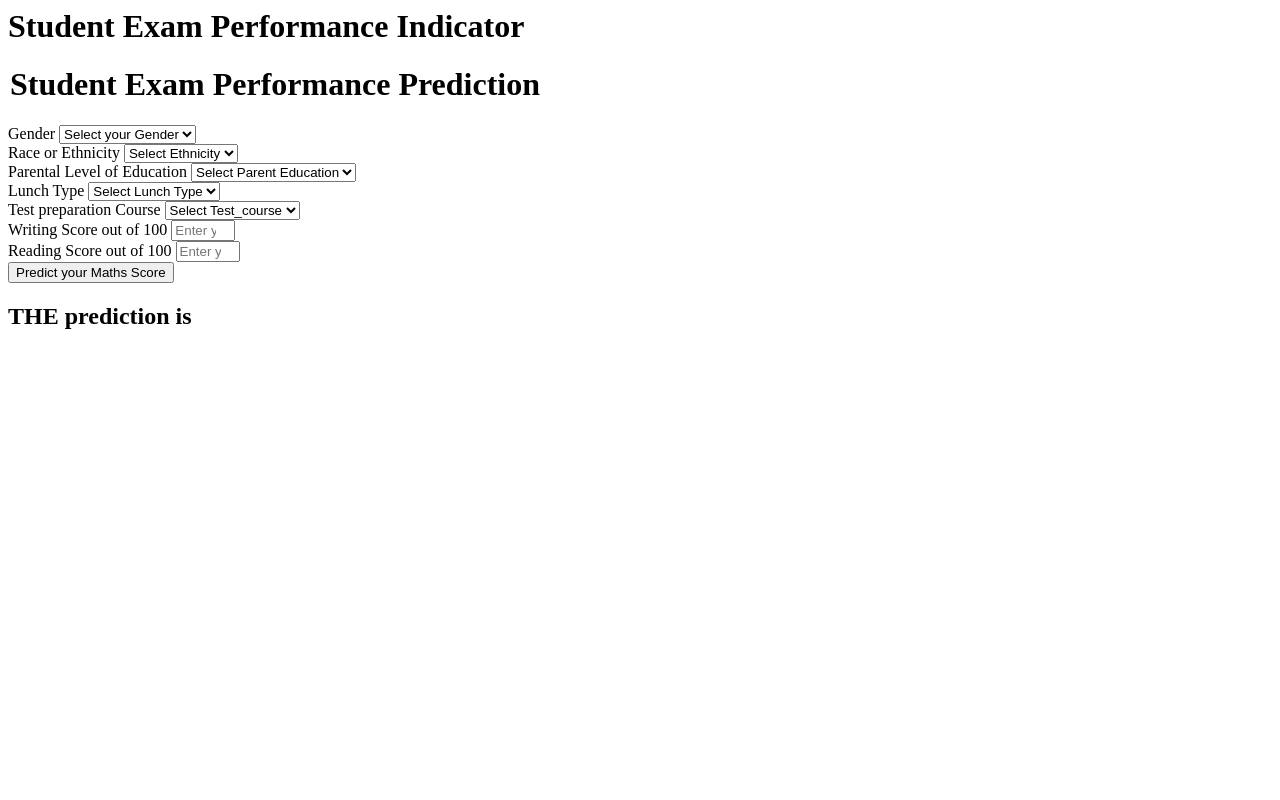
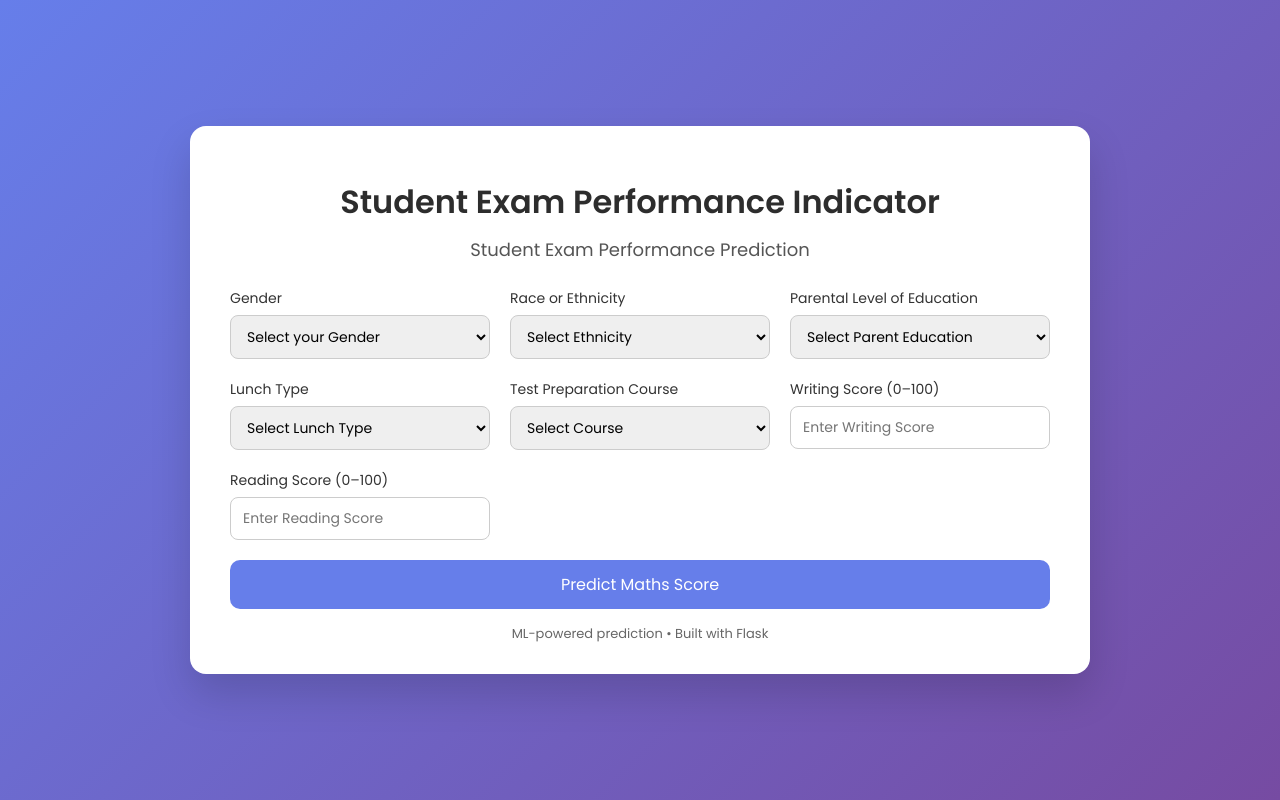
Before and after one commit to Khushi2427/mlproject, a Flask app: page /predictdata in a window 1280 px wide. Run offline with Flask 3, Linux system fonts and the light colour scheme.

Commit message:
ui upgraded

```diff
--- a/templates/home.html
+++ b/templates/home.html
@@ -1,111 +1,199 @@
-<html>
+<!DOCTYPE html>
+<html lang="en">
+<head>
+    <meta charset="UTF-8">
+    <title>Student Exam Performance Indicator</title>
+    <meta name="viewport" content="width=device-width, initial-scale=1.0">
+
+    <!-- Google Font -->
+    <link href="https://fonts.googleapis.com/css2?family=Poppins:wght@300;400;500;600&display=swap" rel="stylesheet">
+
+    <style>
+        * {
+            box-sizing: border-box;
+            font-family: 'Poppins', sans-serif;
+        }
+
+        body {
+            margin: 0;
+            min-height: 100vh;
+            background: linear-gradient(135deg, #667eea, #764ba2);
+            display: flex;
+            align-items: center;
+            justify-content: center;
+            padding: 20px;
+        }
+
+        .container {
+            background: #ffffff;
+            width: 100%;
+            max-width: 900px;
+            border-radius: 16px;
+            padding: 30px 40px;
+            box-shadow: 0 20px 40px rgba(0,0,0,0.15);
+        }
+
+        h1 {
+            text-align: center;
+            color: #2d2d2d;
+            margin-bottom: 10px;
+        }
+
+        legend {
+            text-align: center;
+            font-size: 18px;
+            color: #555;
+            margin-bottom: 25px;
+        }
+
+        form {
+            display: grid;
+            grid-template-columns: repeat(auto-fit, minmax(260px, 1fr));
+            gap: 20px;
+        }
+
+        .mb-3 {
+            display: flex;
+            flex-direction: column;
+        }
+
+        label {
+            font-size: 14px;
+            margin-bottom: 6px;
+            color: #333;
+        }
+
+        input, select {
+            padding: 10px 12px;
+            border-radius: 8px;
+            border: 1px solid #ccc;
+            font-size: 14px;
+            outline: none;
+            transition: border 0.2s ease;
+        }
+
+        input:focus, select:focus {
+            border-color: #667eea;
+        }
+
+        .btn-primary {
+            grid-column: 1 / -1;
+            padding: 12px;
+            font-size: 16px;
+            background: #667eea;
+            border: none;
+            border-radius: 10px;
+            color: #fff;
+            cursor: pointer;
+            transition: background 0.3s ease;
+        }
+
+        .btn-primary:hover {
+            background: #5a67d8;
+        }
+
+        .result-box {
+            margin-top: 25px;
+            padding: 15px;
+            background: #f4f6ff;
+            border-radius: 10px;
+            text-align: center;
+            font-size: 18px;
+            font-weight: 500;
+            color: #2d2d2d;
+        }
+
+        .footer-note {
+            text-align: center;
+            margin-top: 15px;
+            font-size: 13px;
+            color: #666;
+        }
+    </style>
+</head>
+
 <body>
-    <div class="login">
+    <div class="container">
         <h1>Student Exam Performance Indicator</h1>
+        <legend>Student Exam Performance Prediction</legend>
 
-       <form action="{{ url_for('predict_datapoint')}}" method="post">
-        <h1>
-            <legend>Student Exam Performance Prediction</legend>
-        </h1>
+        <form action="{{ url_for('predict_datapoint') }}" method="post">
+
             <div class="mb-3">
-            <label class="form-label">Gender</label>
-            <select class="form-control" name="gender" placeholder="Enter you Gender" required>
-                <option class="placeholder" selected disabled value="">Select your Gender</option>
-                <option value="male">
-                    Male
-                </option>
-                <option value="female">
-                    Female
-                </option>
+                <label>Gender</label>
+                <select name="gender" required>
+                    <option selected disabled value="">Select your Gender</option>
+                    <option value="male">Male</option>
+                    <option value="female">Female</option>
                 </select>
             </div>
+
             <div class="mb-3">
-            <label class="form-label">Race or Ethnicity</label>
-            <select class="form-control" name="ethnicity" placeholder="Enter you ethnicity" required>
-                <option class="placeholder" selected disabled value="">Select Ethnicity</option>
-                <option value="group A">
-                    Group A
-                </option>
-                <option value="group B">
-                    Group B
-                </option>
-                <option value="group C">
-                    Group C
-                </option>
-                <option value="group D">
-                    Group D
-                </option>
-                <option value="group E">
-                    Group E
-                </option>
+                <label>Race or Ethnicity</label>
+                <select name="ethnicity" required>
+                    <option selected disabled value="">Select Ethnicity</option>
+                    <option value="group A">Group A</option>
+                    <option value="group B">Group B</option>
+                    <option value="group C">Group C</option>
+                    <option value="group D">Group D</option>
+                    <option value="group E">Group E</option>
                 </select>
             </div>
+
             <div class="mb-3">
-            <label class="form-label">Parental Level of Education</label>
-            <select class="form-control" name="parental_level_of_education"
-                placeholder="Enter you Parent Education" required>
-                <option class="placeholder" selected disabled value="">Select Parent Education</option>
-                <option value="associate's degree">
-                    associate's degree
-                </option>
-                <option value="bachelor's degree">
-                    bachelor's degree
-                </option>
-                <option value="high school">
-                    high school
-                </option>
-                <option value="master's degree">
-                    master's degree
-                </option>
-                <option value="some college">
-                    some college
-                </option>
-                <option value="some high school">
-                    some high school
-                </option>
+                <label>Parental Level of Education</label>
+                <select name="parental_level_of_education" required>
+                    <option selected disabled value="">Select Parent Education</option>
+                    <option value="associate's degree">Associate's Degree</option>
+                    <option value="bachelor's degree">Bachelor's Degree</option>
+                    <option value="high school">High School</option>
+                    <option value="master's degree">Master's Degree</option>
+                    <option value="some college">Some College</option>
+                    <option value="some high school">Some High School</option>
                 </select>
             </div>
+
             <div class="mb-3">
-            <label class="form-label">Lunch Type</label>
-            <select class="form-control" name="lunch" placeholder="Enter you Lunch" required>
-                <option class="placeholder" selected disabled value="">Select Lunch Type</option>
-                <option value="free/reduced">
-                    free/reduced
-                </option>
-                <option value="standard">
-                    standard
-                </option>
+                <label>Lunch Type</label>
+                <select name="lunch" required>
+                    <option selected disabled value="">Select Lunch Type</option>
+                    <option value="free/reduced">Free / Reduced</option>
+                    <option value="standard">Standard</option>
                 </select>
             </div>
+
             <div class="mb-3">
-            <label class="form-label">Test preparation Course</label>
-            <select class="form-control" name="test_preparation_course" placeholder="Enter you Course"
-                required>
-                <option class="placeholder" selected disabled value="">Select Test_course</option>
-                <option value="none">
-                    None
-                </option>
-                <option value="completed">
-                    Completed
-                </option>
+                <label>Test Preparation Course</label>
+                <select name="test_preparation_course" required>
+                    <option selected disabled value="">Select Course</option>
+                    <option value="none">None</option>
+                    <option value="completed">Completed</option>
                 </select>
             </div>
+
             <div class="mb-3">
-            <label class="form-label">Writing Score out of 100</label>
-            <input class="form-control" type="number" name="reading_score"
-                placeholder="Enter your Reading score" min='0' max='100' />
+                <label>Writing Score (0–100)</label>
+                <input type="number" name="reading_score" min="0" max="100" placeholder="Enter Writing Score">
             </div>
+
             <div class="mb-3">
-            <label class="form-label">Reading Score out of 100</label>
-            <input class="form-control" type="number" name="writing_score"
-                placeholder="Enter your Reading Score" min='0' max='100' />
+                <label>Reading Score (0–100)</label>
+                <input type="number" name="writing_score" min="0" max="100" placeholder="Enter Reading Score">
             </div>
-        <div class="mb-3">
-            <input class="btn btn-primary" type="submit" value="Predict your Maths Score" required />
+
+            <input class="btn-primary" type="submit" value="Predict Maths Score">
+
+        </form>
+
+        {% if results %}
+        <div class="result-box">
+            🎯 Predicted Maths Score: <strong>{{ results }}</strong>
         </div>
-    </form>
-    <h2>
-       THE  prediction is {{results}}
-    </h2>
-   <body>
+        {% endif %}
+
+        <div class="footer-note">
+            ML-powered prediction • Built with Flask
+        </div>
+    </div>
+</body>
 </html>
```
Also changed, not shown: templates/index.html (+88 -1 lines). Lines whose indentation alone changed are shown as unchanged.
